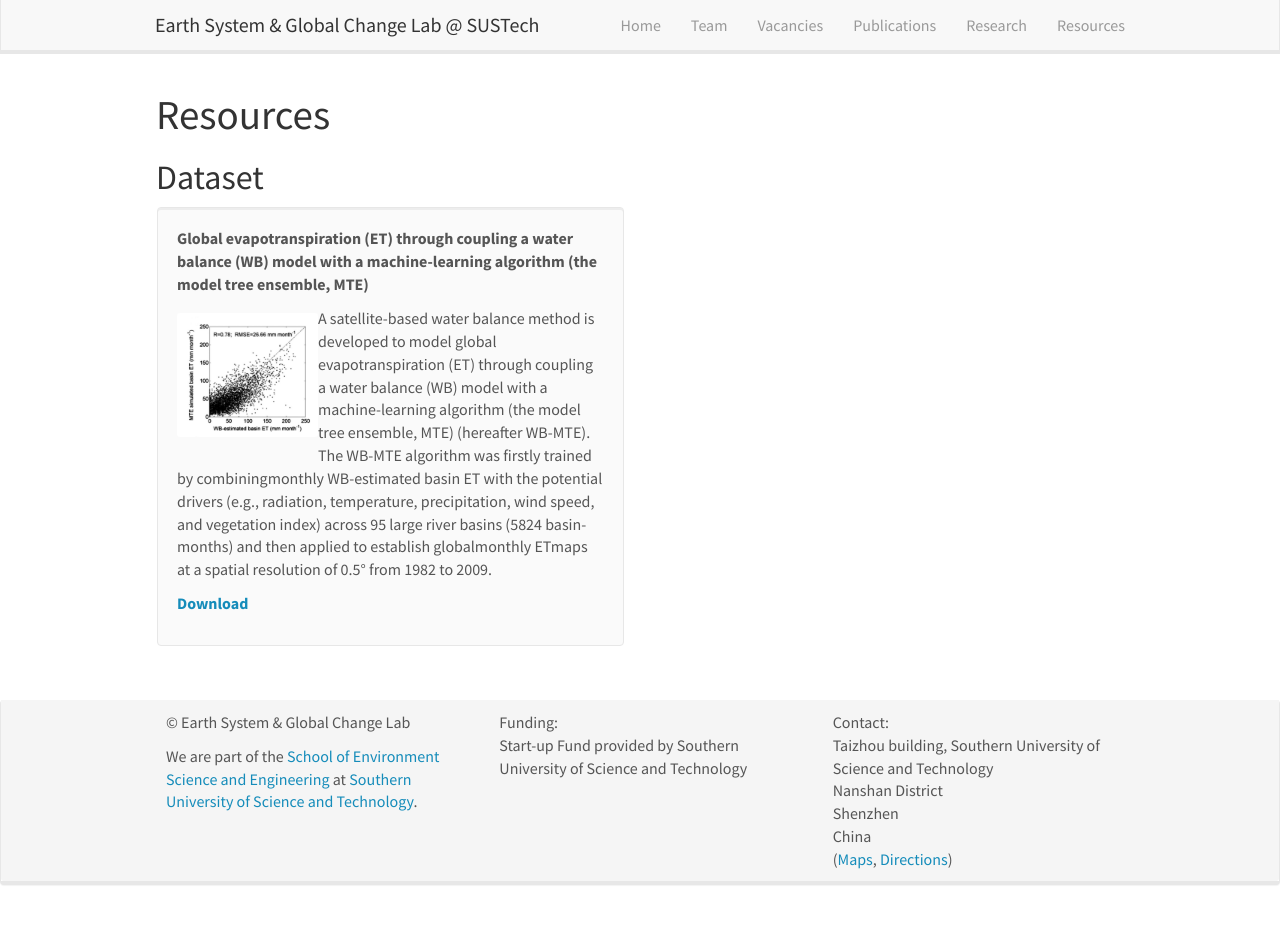
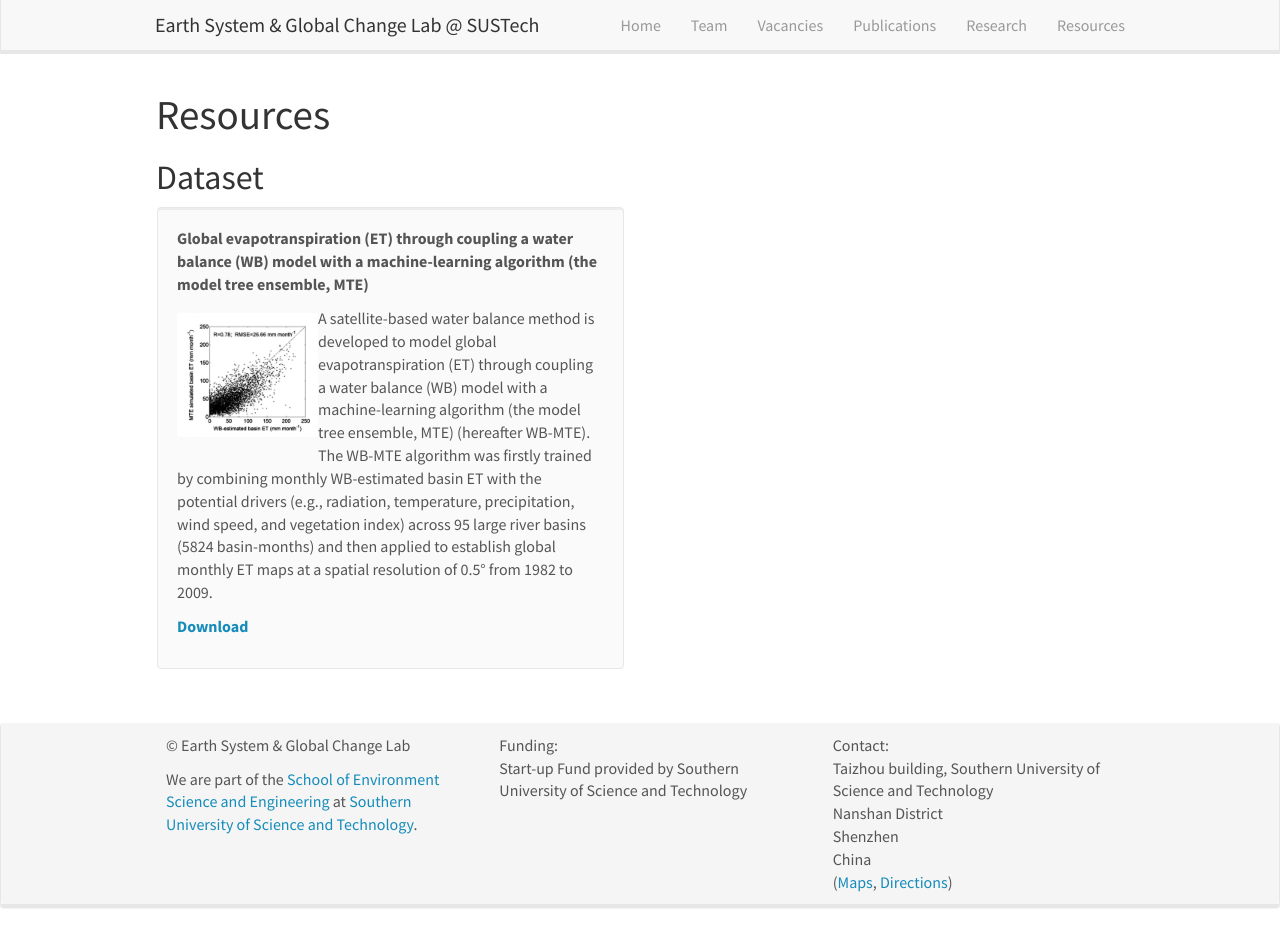
Before and after one commit to xurr2020/xurr2020.github.io, a Jekyll site: the page built from _pages/resources.md, in a window 1280 px wide and 930 px high. Built offline with Jekyll 4.4.1, drawn with Linux system fonts in a browser that asks for light colours; nearby versions of some CDN libraries.

Commit message:
Update publist.yml

```diff
--- a/_data/publist.yml
+++ b/_data/publist.yml
@@ -41,7 +41,7 @@
 
 - title: "Global evapotranspiration (ET) through coupling a water balance (WB) model with a machine-learning algorithm (the model tree ensemble, MTE) "
   image: evaporation.png
-  description:  A satellite-based water balance method is developed to model global evapotranspiration (ET) through coupling a water balance (WB) model with a machine-learning algorithm (the model tree ensemble, MTE) (hereafter WB-MTE). The WB-MTE algorithm was firstly trained by combiningmonthly WB-estimated basin ET with the potential drivers (e.g., radiation, temperature, precipitation, wind speed, and vegetation index) across 95 large river basins (5824 basin-months) and then applied to establish globalmonthly ETmaps at a spatial resolution of 0.5° from 1982 to 2009.
+  description:  A satellite-based water balance method is developed to model global evapotranspiration (ET) through coupling a water balance (WB) model with a machine-learning algorithm (the model tree ensemble, MTE) (hereafter WB-MTE). The WB-MTE algorithm was firstly trained by combining monthly WB-estimated basin ET with the potential drivers (e.g., radiation, temperature, precipitation, wind speed, and vegetation index) across 95 large river basins (5824 basin-months) and then applied to establish global monthly ET maps at a spatial resolution of 0.5° from 1982 to 2009.
 
   link:
     url: https://github.com/xurr2020/origin/blob/master/evapotranspiration.rar
```
